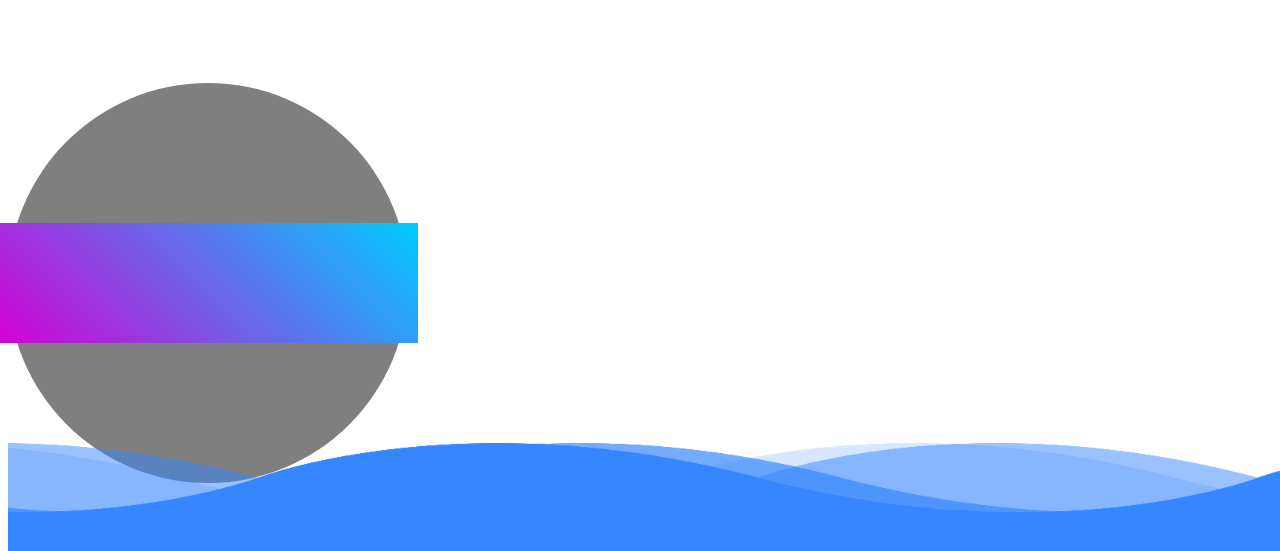
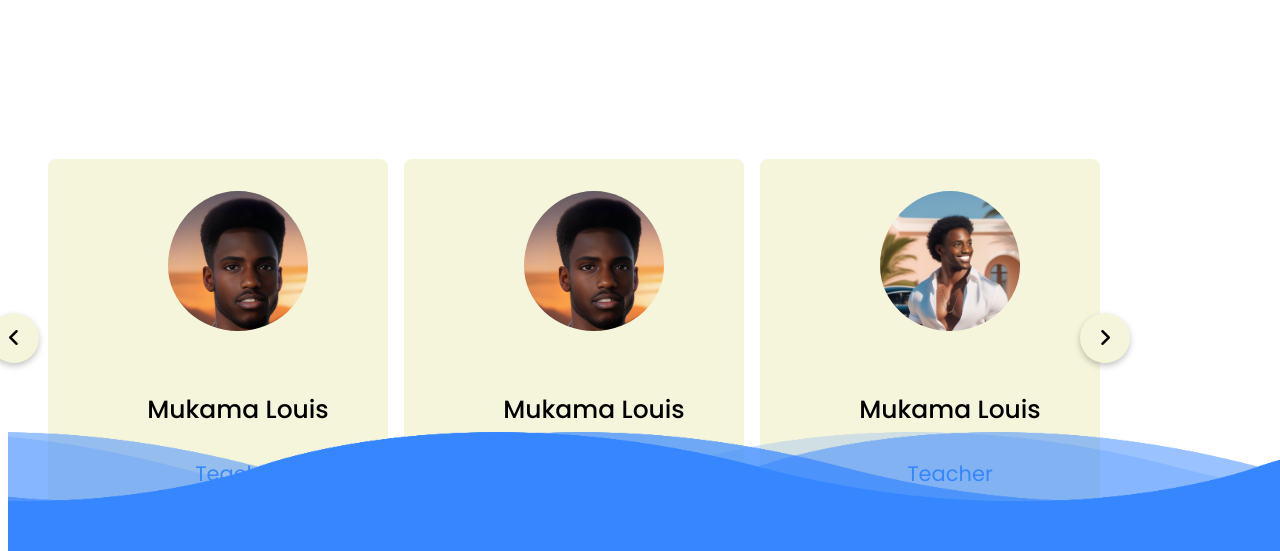
Before and after one commit to NyLaurent/UMUKORO-proj, a website: page Frontpage/new.htm in a window 1280 px wide. Shown: the part 2986-3537 px from the top of the page. Drawn offline with nearby package versions, Linux system fonts and the light colour scheme; a web font is replaced by a local one.

Commit message:
added an image carousel

```diff
--- a/Frontpage/new.css
+++ b/Frontpage/new.css
@@ -401,30 +401,93 @@ footer .wave#wave4 {
 }
 
 /*Testimonials*/
-.bx{
-  position: relative;
-  width: 400px;
-  height: 400px;
-  background: rgba(0, 0, 0, 0.5);
+
+.card .img1 img {
+  width: 140px;
+  height: 140px;
+  object-fit: cover;
   border-radius: 50%;
-  position: relative;
-  bottom: 60px;
+}
+.carousel :where(.card, .img1) {
+  display: flex;
+  align-items: center;
+  justify-content: center;
+}
+.carousel .card {
+  height: 342px;
+  width: 300px;
+  list-style: none;
+  background: beige;
+  cursor: pointer;
+
+  border-radius: 8px;
+  display: flex;
+  padding-bottom: 15px;
+  align-items: center;
+  justify-content: center;
+  flex-direction: column;
+}
+.carousel .dragging .card{
+  cursor: grab;
+  user-select: none;
 
 }
-.bx::before{
-  content: '';
+.wrapper {
+  max-width: 1100px;
+  width: 100%;
+  position: relative;
+}
+.wrapper .carousel {
+  display: grid;
+  grid-auto-flow: column;
+  grid-auto-columns: calc((100% / 3)-12px);
+  gap: 16px;
+  overflow: hidden;
+}
+.card h2 {
+  font-weight: 500;
+  font-size: 1.56rem;
+  margin: 30px 0;
+  font-family: "Poppins", sans-serif;
+}
+.card span {
+  color: #3586ff;
+  font-size: 1.31rem;
+  font-family: "Poppins", sans-serif;
+}
+
+.wrapper i {
+  height: 50px;
+  width: 50px;
+  background: beige;
+  text-align: center;
+  line-height: 50px;
+  border-radius: 50%;
+  cursor: pointer;
   position: absolute;
-  inset: -10px 140px;
-  background: linear-gradient(315deg,#00ccff,#d400d4);
-  transition: 0.5s;
-  animation: anime 4s linear infinite;
+  top: 50%;
+  font-size: 1.25rem;
+  transform: translateY(-50%);
+  box-shadow: 0 3px 6px rgba(0, 0, 0, 0.23);
 }
-@keyframes anime {
-  0%{
-    transform: rotate(0deg);
-  }
-  0%{
-    transform: rotate(360deg);
+.wrapper i:first-child {
+  left: -19px;
+}
+.wrapper i:last-child {
+  right: -22px;
+}
+
+@media  screen and(max-width: 900px) {
+  .wrapper .carousel{
+    grid-auto-columns: calc((100% / 2)-9px);
+
   }
 
 }
+@media  screen and(max-width: 600px) {
+  .wrapper .carousel{
+    grid-auto-columns: 100%;
+
+  }
+
+}
--- a/Frontpage/new.htm
+++ b/Frontpage/new.htm
@@ -6,6 +6,7 @@
     <link rel="shortcut icon" href="groupwork.png" type="image/x-icon" />
     <title>Umukoro | Home</title>
     <link rel="stylesheet" href="new.css" />
+    <link rel="stylesheet" href="https://cdnjs.cloudflare.com/ajax/libs/font-awesome/6.3.0/css/all.min.css">
   </head>
 
   <body>
@@ -135,8 +136,41 @@
         </div>
       </div>
     </div>
-    <div class="bx">
-
+    <div class="wrapper">
+      <i class="fa-solid fa-angle-left"></i>
+      <ul class="carousel">
+        <ol class="card">
+          <div class="img1">
+            <img src="lop.png" alt="" draggable="false" >
+          </div>
+        <h2>Mukama Louis</h2>
+      <span>Teacher</span></ol>
+      <ol class="card">
+        <div class="img1">
+          <img src="lop.png" alt="" draggable="false">
+        </div>
+      <h2>Mukama Louis</h2>
+    <span>Teacher</span></ol>
+    <ol class="card">
+      <div class="img1">
+        <img src="lop1.png" alt="" draggable="false">
+      </div>
+    <h2>Mukama Louis</h2>
+  <span>Teacher</span></ol>
+  <ol class="card">
+    <div class="img1">
+      <img src="lop2.png" alt="" draggable="false">
+    </div>
+  <h2>Mukama Louis</h2>
+<span>Teacher</span></ol>
+<ol class="card">
+  <div class="img1">
+    <img src="lop3.png" alt="" draggable="false">
+  </div>
+<h2>Mukama Louis</h2>
+<span>Teacher</span></ol>
+      </ul>
+      <i class="fa-solid fa-angle-right"></i>
     </div>
 
     <footer>
@@ -177,5 +211,6 @@
       nomodule
       src="https://unpkg.com/ionicons@7.1.0/dist/ionicons/ionicons.js"
     ></script>
+    <script src="new.js" defer></script>
   </body>
 </html>
--- /dev/null
+++ b/Frontpage/new.js
@@ -0,0 +1,13 @@
+const carousel = document.querySelector(".carousel");
+let isDragging = false;
+const dragStart=()=>{
+     isDragging = true;
+     carousel.classList.add("dragging")
+}
+const dragging = (e)=>{
+    if(!isDragging) return;
+    carousel.scrollLeft = e.pageX;
+
+}
+carousel.addEventListener("mousemove",dragging);
+carousel.addEventListener("mousedown",dragStart)
```
Also changed, not shown: Frontpage/lop.png (added), Frontpage/lop1.png (added), Frontpage/lop2.png (added), Frontpage/lop3.png (added).
